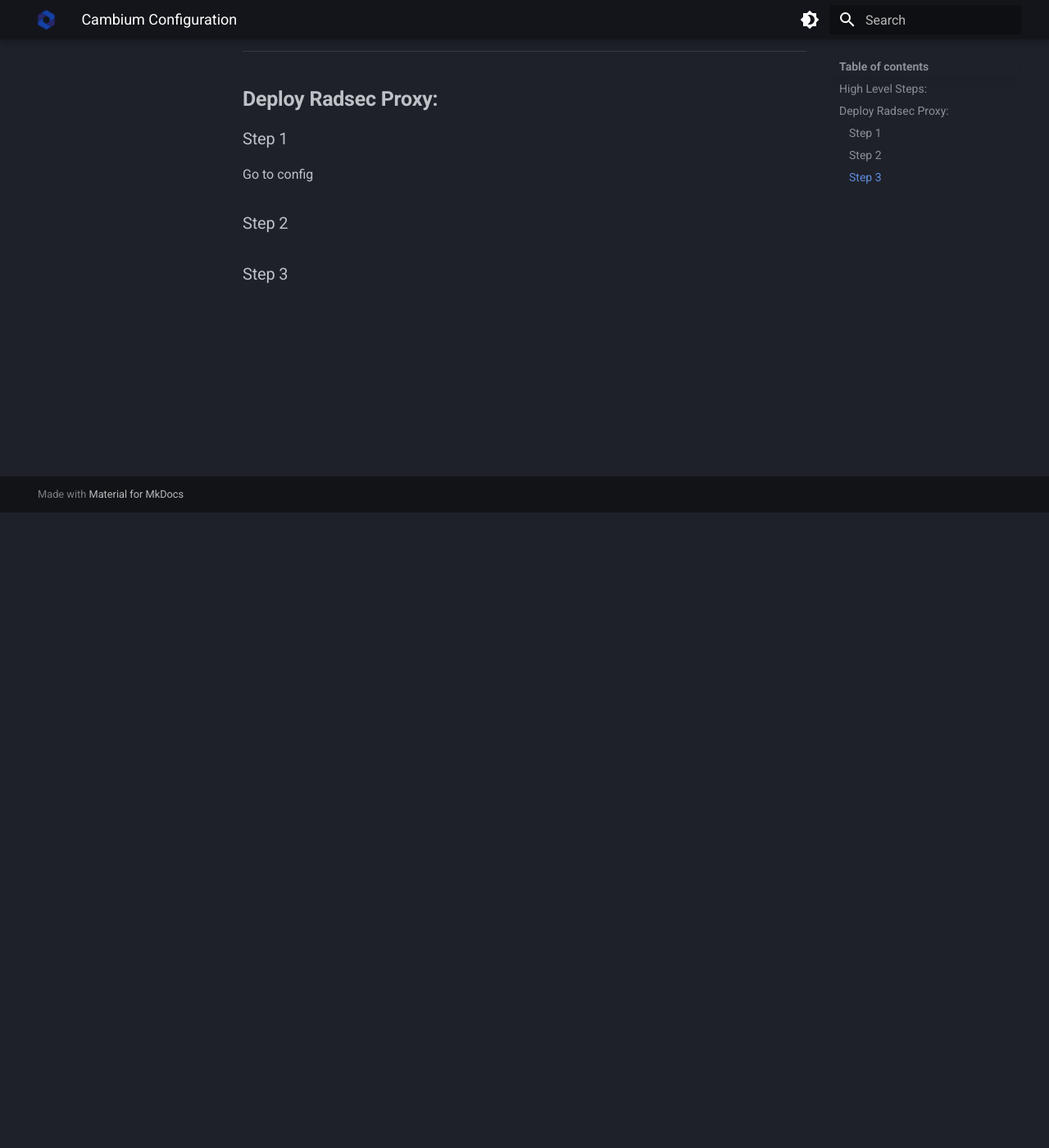
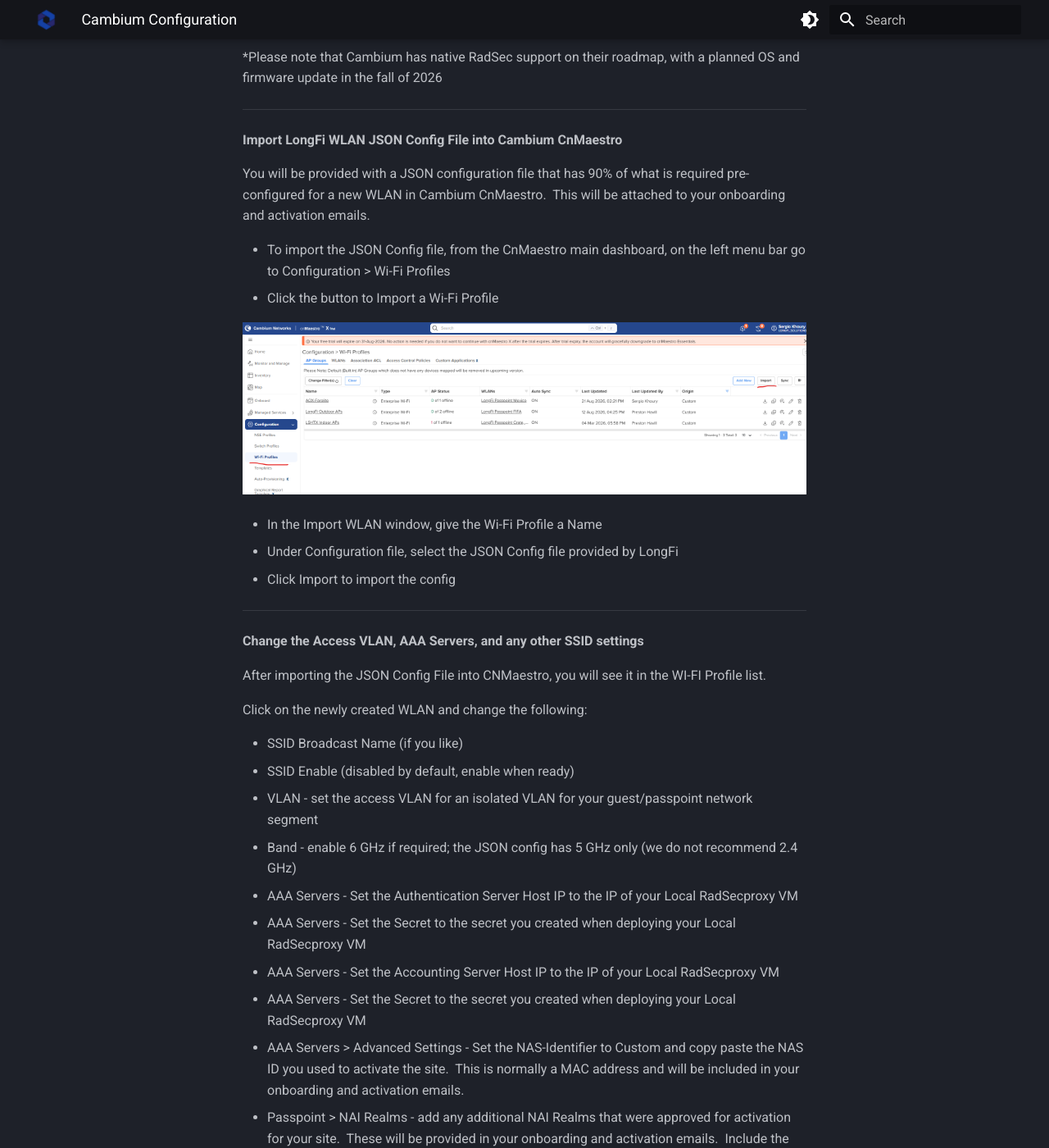
Before and after one commit to LongFi-Solutions/longfi-solutions.github.io, an MkDocs documentation site: the page built from docs/deployment/cambium.md, in a window 1280 px wide and 1400 px high, scrolled down 775 px. Shown: the whole window at 82% size. Built offline with MkDocs 1.6.1 and Material for MkDocs 9.7.7, drawn with Linux system fonts in a browser that asks for light colours; some of the changed text lies outside the part shown.

Commit message:
Update Deployment Guides “cambium” +1

```diff
--- a/docs/deployment/cambium.md
+++ b/docs/deployment/cambium.md
@@ -4,28 +4,95 @@ title: Cambium Configuration
 
 # Cambium Configuration
 
-!!! note "Coming Soon"
-    This guide is currently being written. Please contact [LongFi Solutions](https://www.longfisolutions.com/) for assistance in the meantime.
+**Cambium Passpoint Conversion - Basic Settings**
 
-:)![](/assets/images/757530615011.jpg){ .img-sm }
+For support, please contact: [support@longfisolutions.com](mailto:support@longfisolutions.com)
 
 ***
 
-## **High Level Steps:**
+**High-Level Steps:**
 
-- Deploy Local RadSecProxy
-- Import LongFi WLAN JSON Config File into Cambium CnMaestro
-- Change the Access VLAN, AAA Servers, and any other SSID settings
-- Enable SSID, deploy WLAN to AP Groups, Test Validate
+1. Deploy Local RadSecProxy
+2. Import LongFi WLAN JSON Config File into Cambium CnMaestro
+3. Change the Access VLAN, AAA Servers, and any other SSID settings
+4. Enable SSID, deploy WLAN to AP Groups, Test Validate
 
 ***
 
-## **Deploy Radsec Proxy:**
+**Deploy Local RadSecProxy**
 
-### Step 1
+Cambium does not support RadSec natively, so we need a Local RadSecProxy running on a Virtual Machine on-site, or in a cloud VM that can be accessed via a VPN tunnel from the local network.  Please visit our public GitHub repository for instructions on deploying the local radsecproxy:
 
-Go to config
+[https://github.com/LongFi-Solutions/longfi-radsecproxy](https://github.com/LongFi-Solutions/longfi-radsecproxy)
 
-### Step 2
+Take note of the IP address and shared secret of your Local RadSecProxy deployment.  You will need this to configure the AAA RADIUS servers in the Passpoint/Hotspot 2.0 WLAN.
 
-### Step 3
+\*Please note that Cambium has native RadSec support on their roadmap, with a planned OS and firmware update in the fall of 2026
+
+***
+
+**Import LongFi WLAN JSON Config File into Cambium CnMaestro**
+
+You will be provided with a JSON configuration file that has 90% of what is required pre-configured for a new WLAN in Cambium CnMaestro.  This will be attached to your onboarding and activation emails.
+
+- To import the JSON Config file, from the CnMaestro main dashboard, on the left menu bar go to Configuration > Wi-Fi Profiles
+- Click the button to Import a Wi-Fi Profile
+
+![](/assets/images/Cambium%201.png)
+
+- In the Import WLAN window, give the Wi-Fi Profile a Name
+- Under Configuration file, select the JSON Config file provided by LongFi
+- Click Import to import the config
+
+
+***
+
+**Change the Access VLAN, AAA Servers, and any other SSID settings**
+
+After importing the JSON Config File into CNMaestro, you will see it in the WI-FI Profile list.
+
+
+Click on the newly created WLAN and change the following:
+
+- SSID Broadcast Name (if you like)
+- SSID Enable (disabled by default, enable when ready)
+- VLAN - set the access VLAN for an isolated VLAN for your guest/passpoint network segment
+
+
+
+- Band - enable 6 GHz if required; the JSON config has 5 GHz only (we do not recommend 2.4 GHz)
+
+
+
+- AAA Servers - Set the Authentication Server Host IP to the IP of your Local RadSecproxy VM
+- AAA Servers - Set the Secret to the secret you created when deploying your Local RadSecproxy VM
+- AAA Servers - Set the Accounting Server Host IP to the IP of your Local RadSecproxy VM
+- AAA Servers - Set the Secret to the secret you created when deploying your Local RadSecproxy VM
+
+
+
+- AAA Servers > Advanced Settings - Set the NAS-Identifier to Custom and copy paste the NAS ID you used to activate the site.  This is normally a MAC address and will be included in your onboarding and activation emails.
+
+
+
+- Passpoint > NAI Realms - add any additional NAI Realms that were approved for activation for your site.  These will be provided in your onboarding and activation emails.  Include the EAP methods specified in the emails.
+- Passpoint > 3GPP Cellular Network Configuration - add any 3GPP PLMN IDs that were activated for your site.  These will be provided in your onboarding and activation emails.
+
+
+
+- Set any other SSID settings per your design and requirements
+- Save the WLAN and deploy it to the required APs and AP Groups for your site
+
+**\*Important Note:** The NAS-Identifier (NAS ID) must be unique for every site.  Cambium CnMaestro will allow you to clone the WLAN, give it a new name, and set the unique NAS ID under AAA Servers > Advanced Settings > NAS-Identifier.  There may be a workflow for deploying a single WLAN to multiple sites, and using the Templates or User-Defined Overrides in CnMaestro to set the NAS ID to the unique value for each site.  LongFi has not tested this workflow at the time of writing this guide.  It may look something like this:
+
+{
+
+  "radiusServers": {
+
+    "nas_id": "custom",
+
+    "nas_id_custom": "${NAS_ID}"
+
+  }
+
+}
```
Also changed, not shown: docs/assets/images/Cambium 1.png (added).
